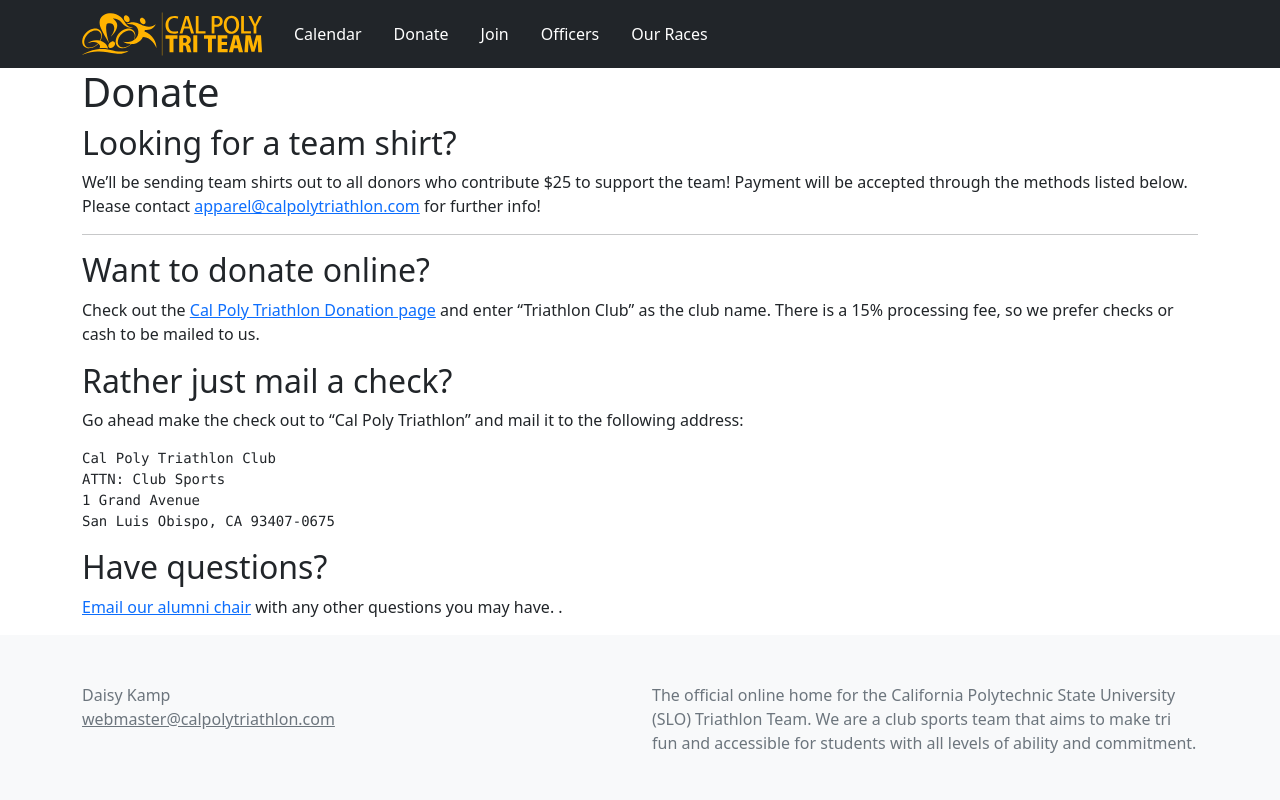
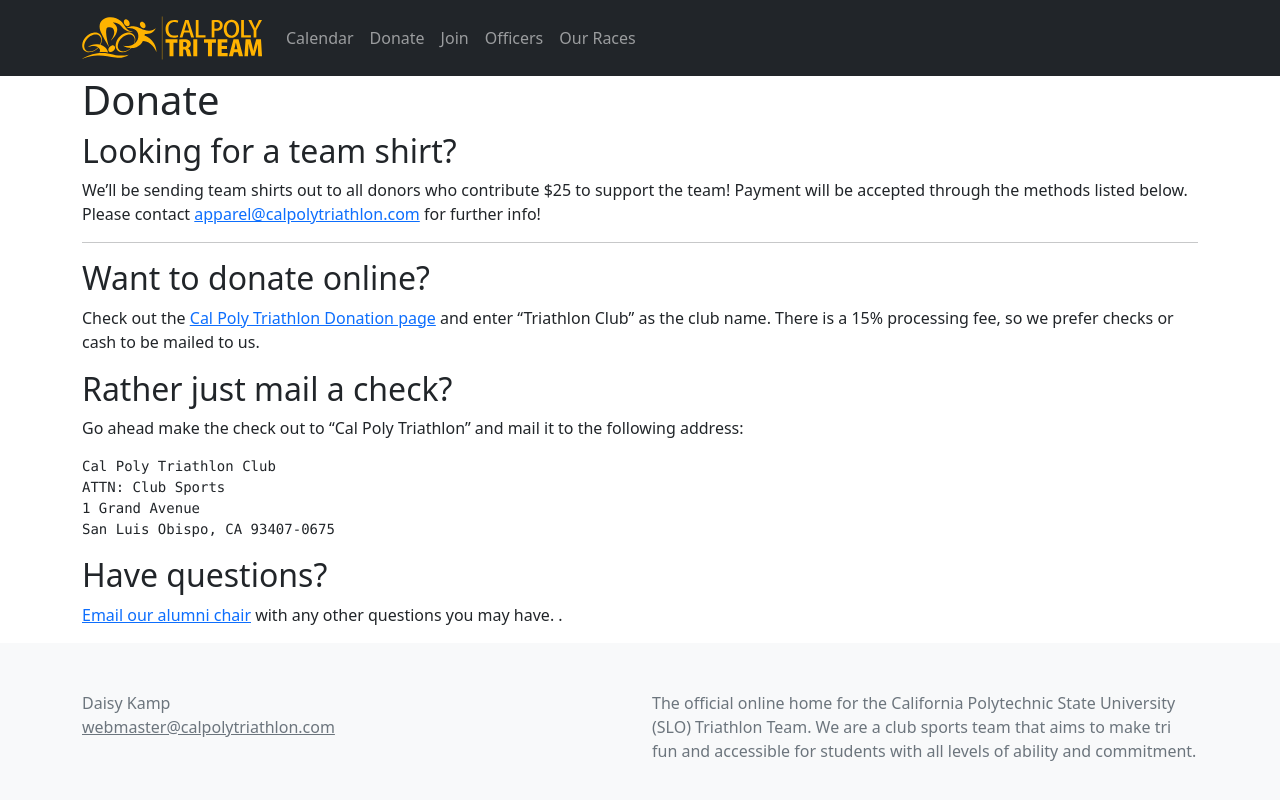
Before and after one commit to CalPolyTriathlon/calpolytriathlon, a Jekyll site: the page built from donate.md, in a window 1280 px wide. Shown: the top 800 px of the page. Built offline with Jekyll 4.4.1, drawn with Linux system fonts in a browser that asks for light colours.

Commit message:
better header

```diff
--- a/_includes/header.html
+++ b/_includes/header.html
@@ -1,23 +1,32 @@
-<header class="site-header p-1 bg-dark text-white">
-  <div class="container">
-    <div class="d-flex flex-wrap align-items-center justify-content-center ">
+{%- assign default_paths = site.pages | map: "path" -%}
+{%- assign page_paths = site.header_pages | default: default_paths -%}
+{%- assign titles_size = site.pages | map: 'title' | join: '' | size -%}
 
-        {%- assign default_paths = site.pages | map: "path" -%}
-        {%- assign page_paths = site.header_pages | default: default_paths -%}
-        {%- assign titles_size = site.pages | map: 'title' | join: '' | size -%}
-        <a class="navbar-brand d-flex align-items-center mb-2 mb-lg-0 text-white text-decoration-none" href="{{ "/" | relative_url }}">
+<header class="site-header">
+  <nav class="navbar navbar-expand-md navbar-dark bg-dark">
+    <div class="container">
+
+        <a class="navbar-brand d-flex align-items-center mb-2 mb-lg-0 text-decoration-none" href="{{ "/" | relative_url }}">
           <img src="{{ site.baseurl }}/assets/team_logo.svg" alt="" height="50" width="180">
         </a>
 
-        <ul class="nav col-12 col-lg-auto me-lg-auto mb-2 justify-content-center mb-md-0">
+        <button class="navbar-toggler" type="button" data-bs-toggle="collapse" data-bs-target="#navbar" aria-controls="navbar" aria-expanded="false" aria-label="Toggle navigation">
+          <span class="navbar-toggler-icon"></span>
+        </button>
+
+        <div class="collapse navbar-collapse" id="navbar">
+          <ul class="nav navbar-nav col-12 col-lg-auto me-lg-auto mb-2 justify-content-center mb-md-0">
             {%- for path in page_paths -%}
               {%- assign my_page = site.pages | where: "path", path | first -%}
               {%- if my_page.title -%}
-               <li><a class="nav-link text-white" href="{{ my_page.url | relative_url }}">{{ my_page.title | escape }}</a></li>
+                <li class="nav-item">
+                  <a class="nav-link " href="{{ my_page.url | relative_url }}">{{ my_page.title | escape }}</a>
+                </li>
               {%- endif -%}
             {%- endfor -%}
-        </ul>
-      </div>
-    </nav>
-  </div>
+          </ul>
+        </div>
+
+    </div>
+  </nav>
 </header>
```
